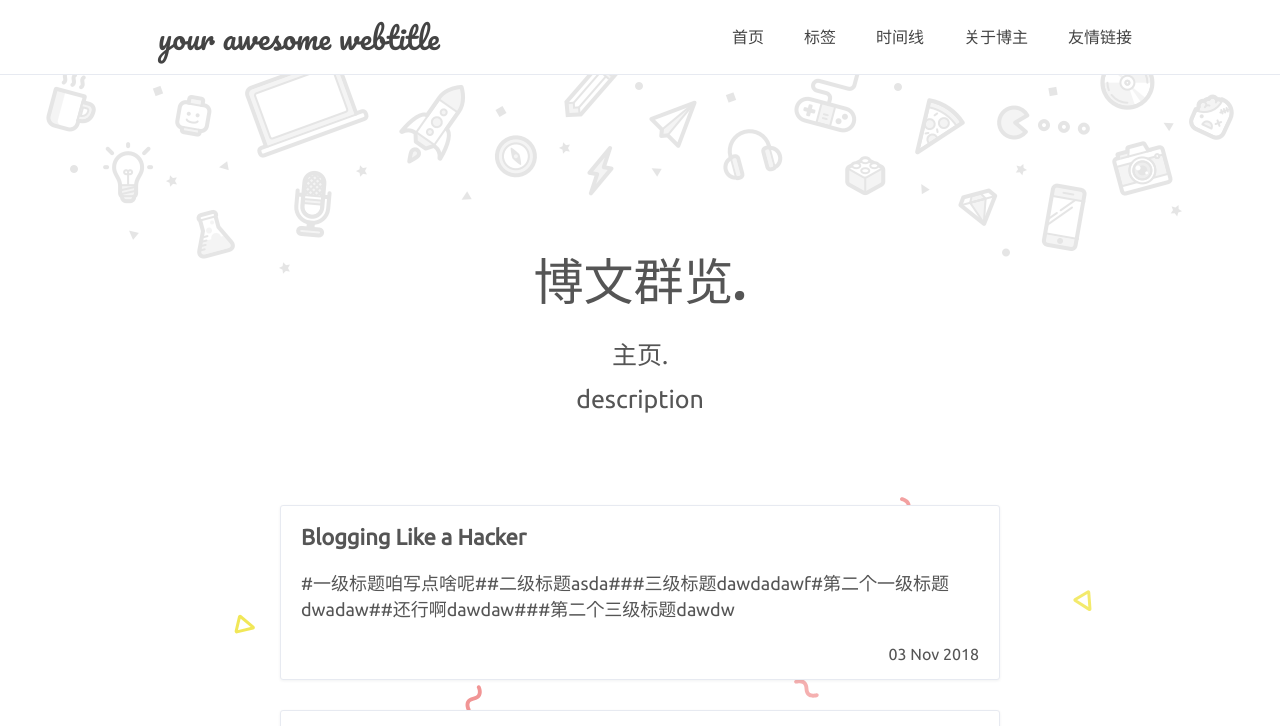
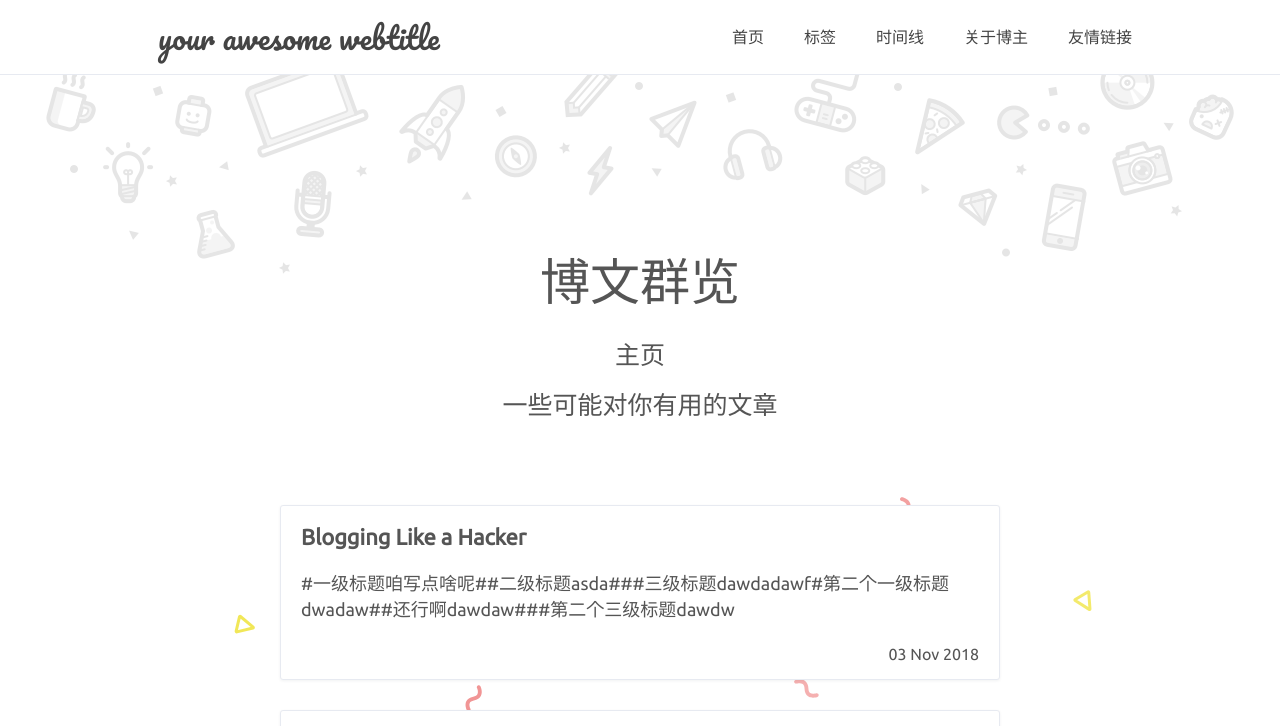
Before and after one commit to authorLi/authorLi.github.io, a Jekyll site: the page built from index.html, in a window 1280 px wide. Shown: the top 726 px of the page. Built offline with Jekyll 4.4.1, drawn with Linux system fonts in a browser that asks for light colours; comment, search, counter and statistics services are not loaded; grey boxes are pictures that could not be loaded.

Commit message:
Update index.html

```diff
--- a/index.html
+++ b/index.html
@@ -1,9 +1,9 @@
 ---
 layout: default
 title: Mycclee's home
-page-title: 博文群览.
-home-title: 主页.
-description: description
+page-title: 博文群览
+home-title: 主页
+description: 一些可能对你有用的文章
 ---
 
 {% include header.html %}
```
